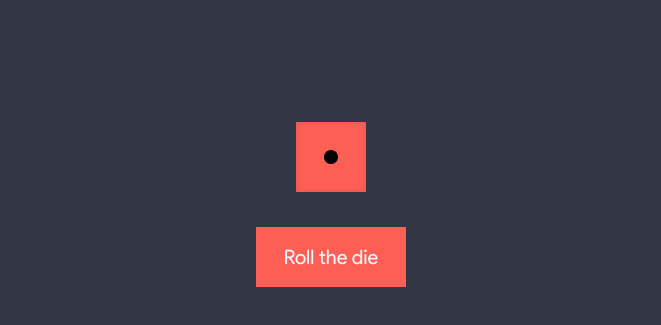
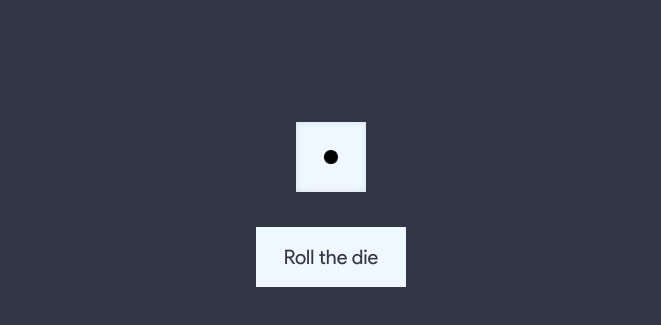
Before and after one commit to LucAngevare/Website-Placeholder, a plain HTML site: page Client/index.html in a window 1280 px wide. Shown: the part 121-446 px from the top of the page, without its empty margins (309-970 px from the left). Drawn offline with nearby package versions, Linux system fonts and the light colour scheme; no server answers.

Commit message:
I take it back, I'm not confident enough to use hot pink on a website that everyone will see when they go to my domain name.

```diff
--- a/Client/styles.css
+++ b/Client/styles.css
@@ -62,7 +62,7 @@ body {
 }
 
 #dice__btn {
-    background-color: #FE5F55;
+    background-color: aliceblue;
     margin-top: 200px;
     position: absolute;
     border: rgba(255, 255, 255, 0) 0px solid;
@@ -70,12 +70,11 @@ body {
     font-size: 20px;
     height: 60px;
     width: 150px;
-    color: aliceblue;
+    color: #333745;
 }
 
 .dice__side {
-    background-color: #FE5F55;
-    color: aliceblue;
+    background-color: aliceblue;
 }
 
 #dice__btn:hover {
```
